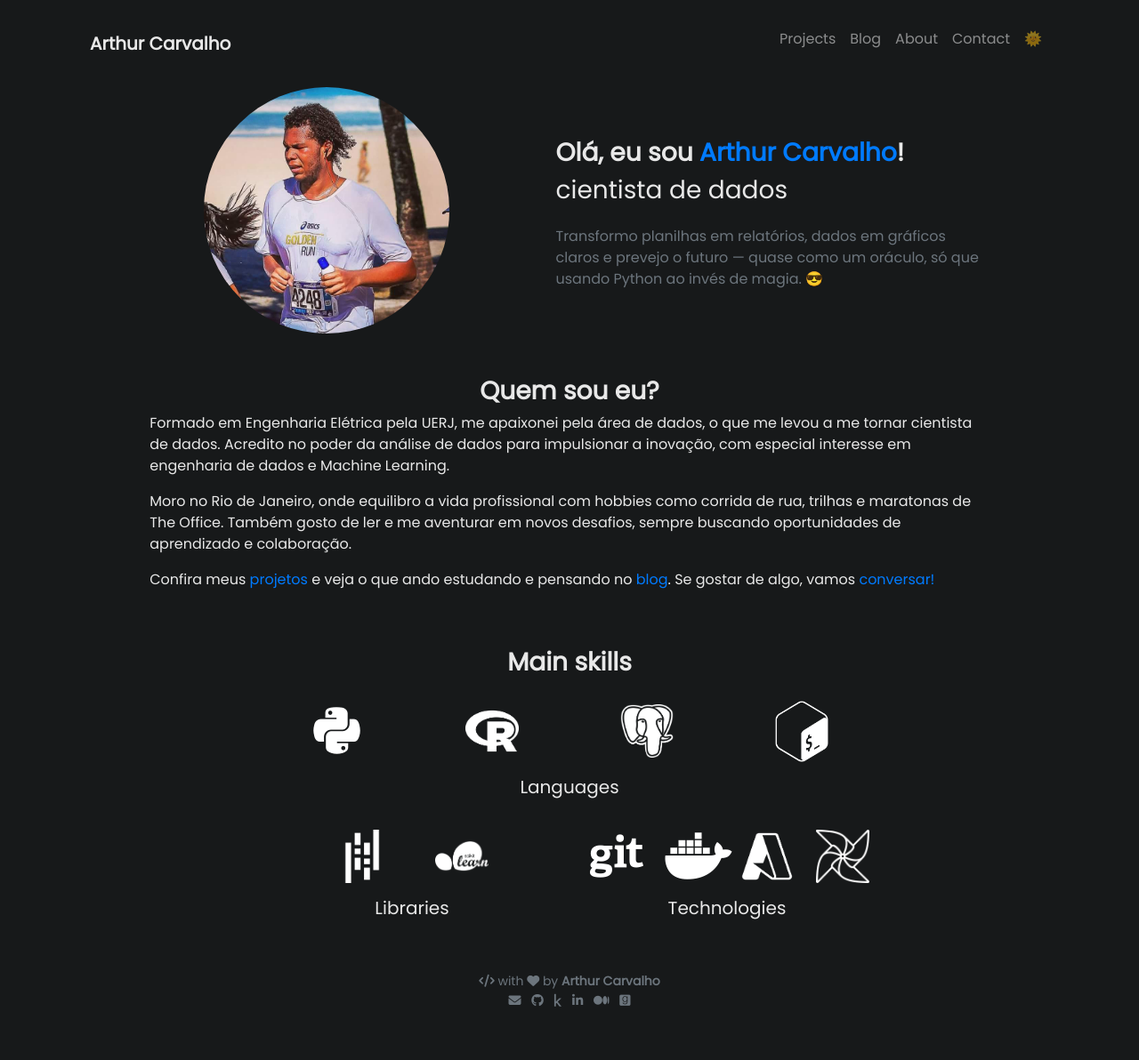
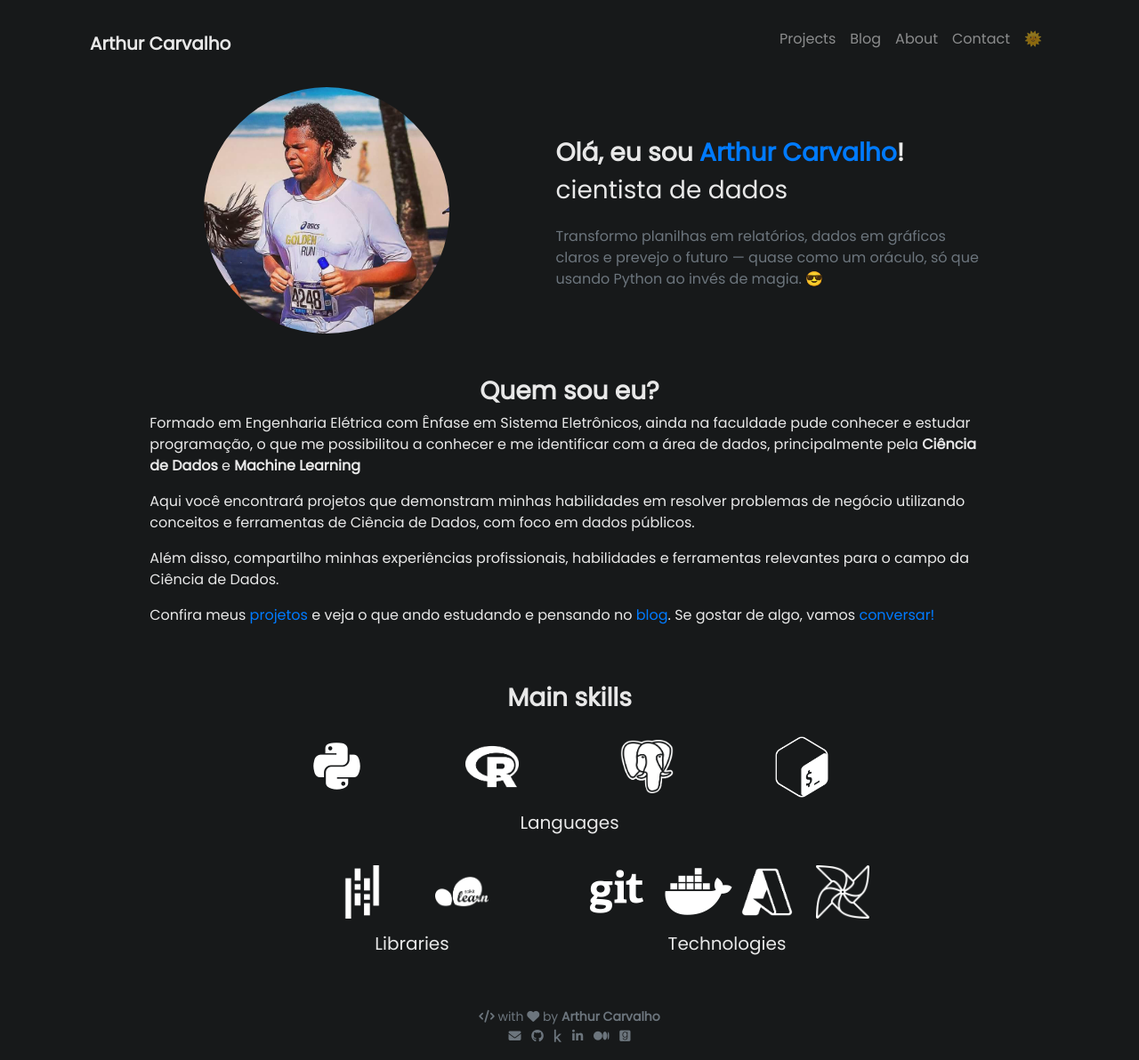
Before and after one commit to oarthurcarvalho/oarthurcarvalho-portfolio, a Jekyll site: the page built from pages/index.md, in a window 1280 px wide. Shown: the whole page at 89% size. Built offline with Jekyll 4.4.1, drawn with Linux system fonts in a browser that asks for light colours; comment, search, counter and statistics services are not loaded; before the commit the page ends 1152 px from its top, so only the background shows below that.

Commit message:
edit landing.html

```diff
--- a/_includes/landing.html
+++ b/_includes/landing.html
@@ -25,14 +25,15 @@
 <section class="justify-content-center p-4 align-items-start">
   <div class="col-lg-11 mx-auto markdown-body">
     <h3 class="font-weight-bold text-center">Quem sou eu?</h3>
-    <p>Formado em Engenharia Elétrica pela UERJ, me apaixonei pela área de dados, o que me levou a me tornar cientista
-      de dados. Acredito no poder da análise de dados para impulsionar a inovação, com especial interesse em engenharia
-      de dados e Machine Learning.</p>
+    <p>Formado em Engenharia Elétrica com Ênfase em Sistema Eletrônicos, ainda na faculdade pude conhecer e estudar
+      programação, o que me possibilitou a conhecer e me identificar com a área de dados, principalmente pela <b>Ciência
+        de Dados</b> e <b>Machine Learning</b></p>
 
-    <p>Moro no Rio de Janeiro, onde equilibro a vida profissional com hobbies como corrida de rua, trilhas e maratonas
-      de
-      The Office. Também gosto de ler e me aventurar em novos desafios, sempre buscando oportunidades de aprendizado e
-      colaboração.</p>
+    <p>Aqui você encontrará projetos que demonstram minhas habilidades em resolver problemas de negócio utilizando
+      conceitos e ferramentas de Ciência de Dados, com foco em dados públicos.</p>
+
+    <p>Além disso, compartilho minhas experiências profissionais, habilidades e ferramentas relevantes para o campo da
+      Ciência de Dados.</p>
     <p>Confira meus <a href="/projects">projetos</a> e veja o que ando estudando e pensando no <a
         href="/projects">blog</a>. Se gostar de algo, vamos <a href="/contact">conversar!</a></p>
 
```
